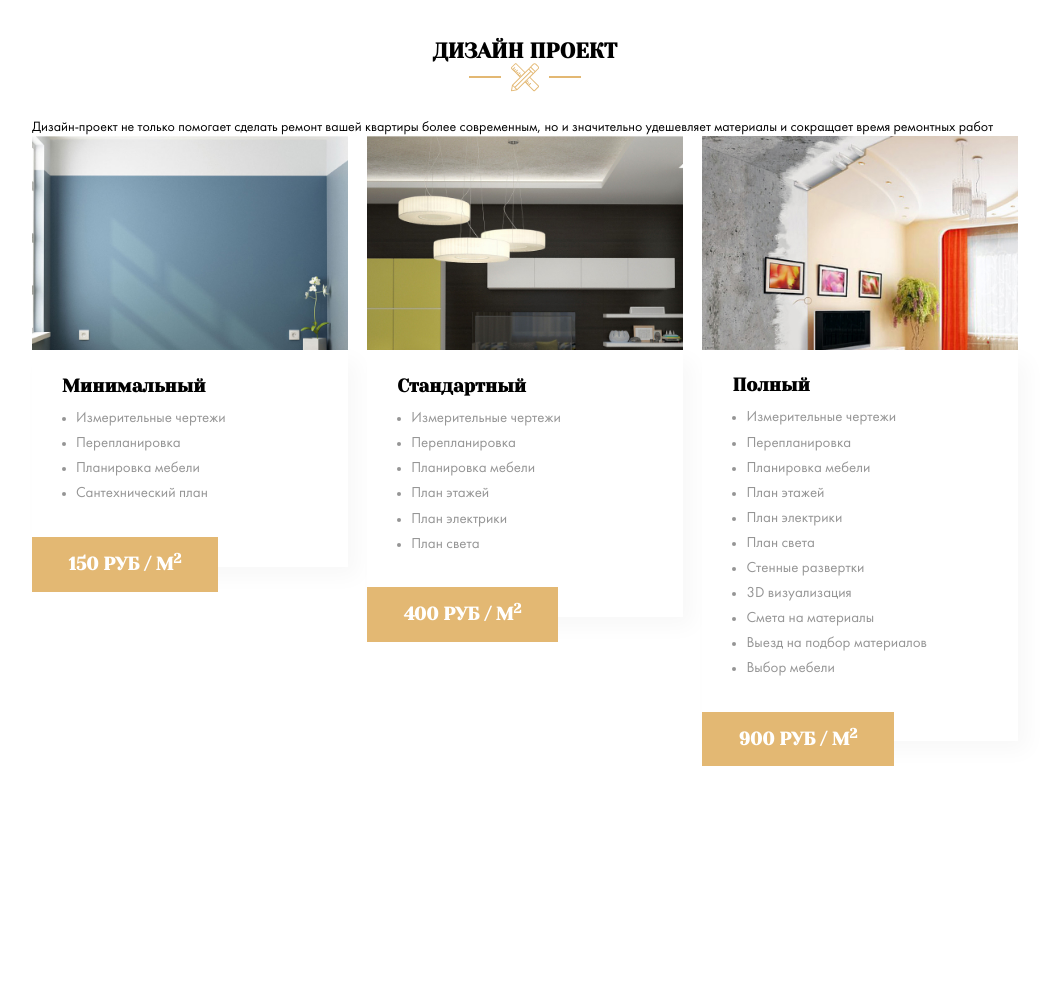
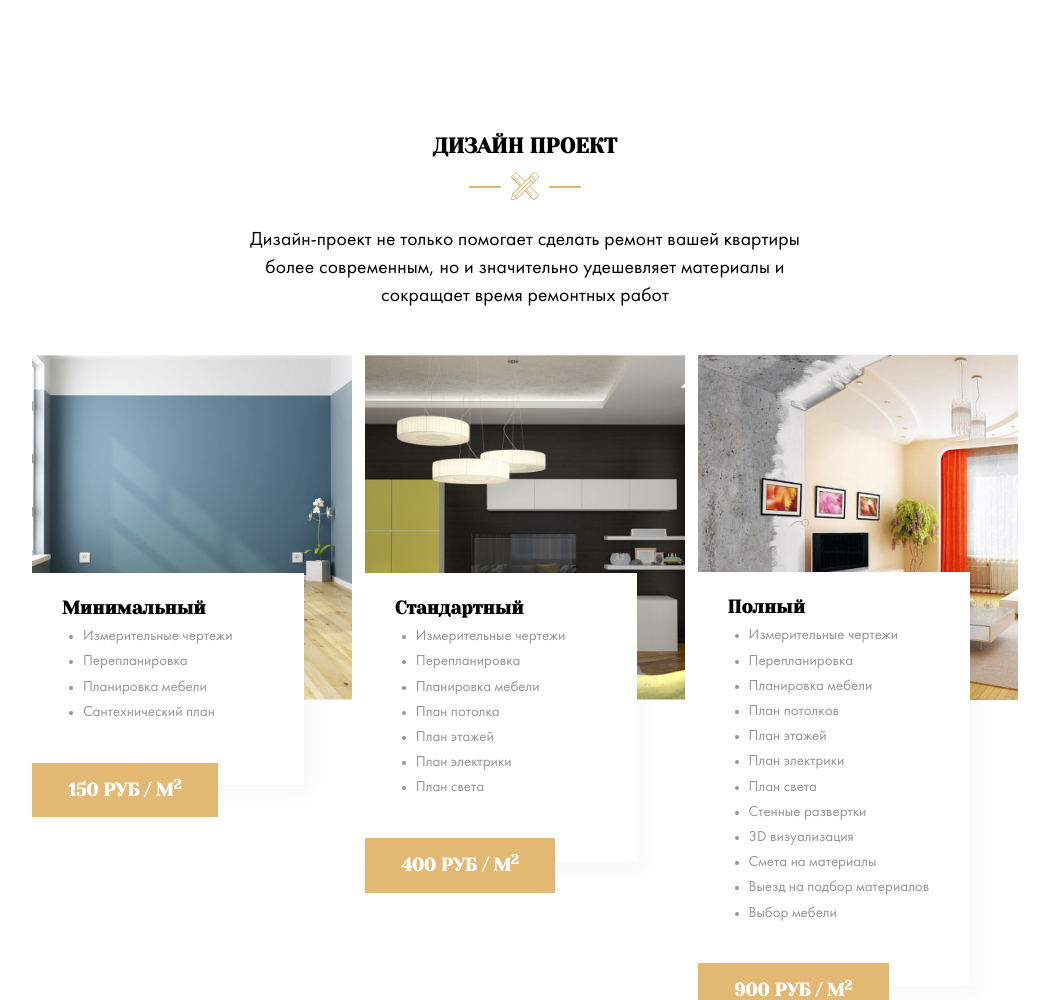
Before and after one commit to evgenia-savenkova/ws_homeworks, a website: page index.html in a window 1280 px wide. Shown: the part 1800-2800 px from the top of the page, without its empty margins (115-1164 px from the left). Before the commit the page ends 2701 px from the top, so only its background shows below. Drawn offline with Linux system fonts and the light colour scheme; files whose address does not match are found by name.

Commit message:
feat: complete PP to section types

```diff
--- a/index.html
+++ b/index.html
@@ -180,13 +180,14 @@
           <h2 class="section-title__heading">Дизайн проект</h2>
           <!-- /.section-title__heading -->
           <div class="section-title__image">
-            <img src="img/kinds-icon.svg" alt="виды дизайна">
+            <img src="img/kinds-icon.svg" alt="Дизайн-проект">
           </div>
           <!-- /.section-title__image -->
+          <span class="section__subtitle">Дизайн-проект не только помогает сделать ремонт вашей квартиры более современным, но&nbsp;и
+            значительно удешевляет материалы и сокращает время ремонтных работ</span>
         </div>
         <!-- /.section-title -->
-        <p class="subtitle">Дизайн-проект не только помогает сделать ремонт вашей квартиры более современным, но и
-          значительно удешевляет материалы и сокращает время ремонтных работ</p>
+
         <!-- /.subtitle -->
         <div class="row">
           <div class="col">
@@ -206,7 +207,7 @@
                   <!-- /.card__item -->
                 </ul>
                 <!-- /.card__list -->
-                <strong class="card__pricetag">150 руб / m<sup>2</sup></strong>
+                <strong class="card__pricetag design--pricetag">150 руб / m<sup>2</sup></strong>
               </div>
               <!-- /.card___text -->
             </div>
@@ -226,6 +227,8 @@
                   <!-- /.card__item -->
                   <li class="card__item">Планировка мебели</li>
                   <!-- /.card__item -->
+                  <li class="card__item">План потолка</li>
+                  <!-- /.card__item -->
                   <li class="card__item">План этажей</li>
                   <!-- /.card__item -->
                   <li class="card__item">План электрики</li>
@@ -234,7 +237,7 @@
                   <!-- /.card__item -->
                 </ul>
                 <!-- /.card__list -->
-                <strong class="card__pricetag">400 руб / m<sup>2</sup></strong>
+                <strong class="card__pricetag design--pricetag">400 руб / m<sup>2</sup></strong>
               </div>
               <!-- /.card___text -->
             </div>
@@ -254,6 +257,8 @@
                   <!-- /.card__item -->
                   <li class="card__item">Планировка мебели</li>
                   <!-- /.card__item -->
+                  <li class="card__item">План потолков</li>
+                  <!-- /.card__item -->
                   <li class="card__item">План этажей</li>
                   <!-- /.card__item -->
                   <li class="card__item">План электрики</li>
@@ -272,7 +277,7 @@
                   <!-- /.card__item -->
                 </ul>
                 <!-- /.card__list -->
-                <strong class="card__pricetag">900 руб / m<sup>2</sup></strong>
+                <strong class="card__pricetag design--pricetag">900 руб / m<sup>2</sup></strong>
               </div>
               <!-- /.card___text -->
             </div>
--- a/sass/_settings.sass
+++ b/sass/_settings.sass
@@ -18,9 +18,20 @@ img
             display: flex
             justify-content: center
             align-items: center
+            margin-bottom: 1.8rem
+            margin-top: 1rem
             &::after, &::before
                 content: ''
                 width: 32px
                 height: 2px
                 background-color: $primary
                 margin: 0 10px
+    &__subtitle
+        display: inline-block
+        text-transform: none
+        font-family: 'Futura Book'
+        font-size: 1.4rem
+        line-height: 2rem
+        max-width: 60%
+        letter-spacing: 0.01rem
+        margin-bottom: 3.2rem
--- a/sass/templates/_types.sass
+++ b/sass/templates/_types.sass
@@ -1,19 +1,17 @@
-.types
-    &__section-title
-        margin-bottom: 2rem
 .row
     display: flex
     align-items: flex-start
     justify-content: space-between
 .col
-    flex-basis: 32%
+    flex-basis: 32.5%
 .card
     &__text
         position: relative
         margin: 0 auto
-        margin-top: -9.3rem
+        margin-top: -9.5rem
+        margin-right: 3.44rem
         padding: 1.8rem 2.14rem
-        max-width: 23.6rem
+        max-width: 23.5rem
         background-color: $light
         box-shadow: 10px 10px 20px rgba(0, 0, 0, 0.03);
         margin-bottom: 100px
@@ -21,18 +19,18 @@
         font-family: 'Yeseva One', cursive
         font-size: 1.3rem
         margin-top: 0
-        margin-bottom: 0.7rem
+        margin-bottom: 0.4rem
     &__list
-        padding: 0 0 0 1rem
+        padding: 0 0 0 1.5rem
         margin: 0
         font-size: 1.07rem
-        line-height: 1.79rem
+        line-height: 1.8rem
         color: $secondary
         margin-bottom: 2.5rem
     &__pricetag
         position: absolute
         left: 0
-        bottom: -1.79rem
+        bottom: -2.3rem
         font-size: 1.29rem
         font-family: 'Yeseva One', cursive
         text-transform: uppercase
```
Also changed, not shown: css/style.css.
